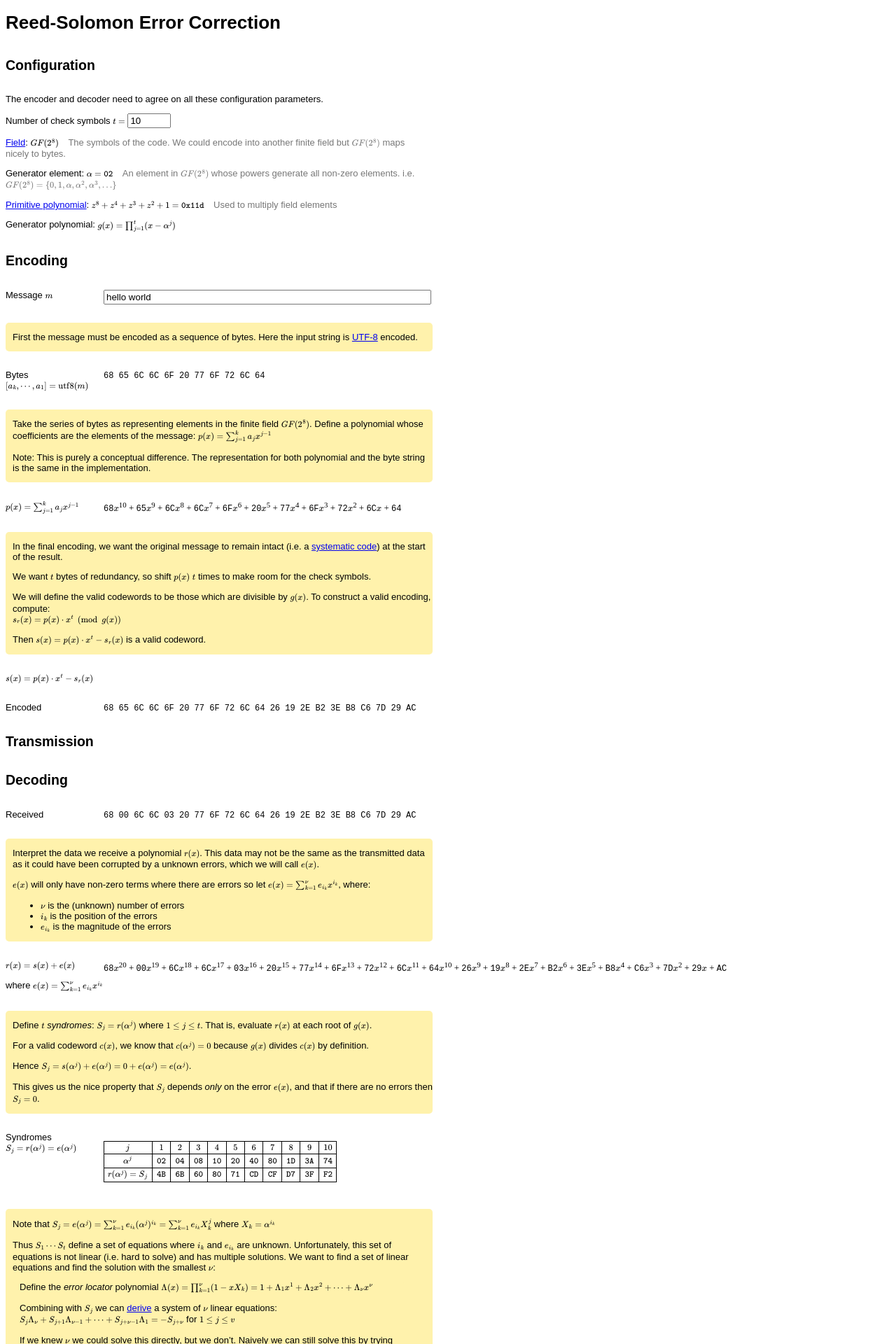
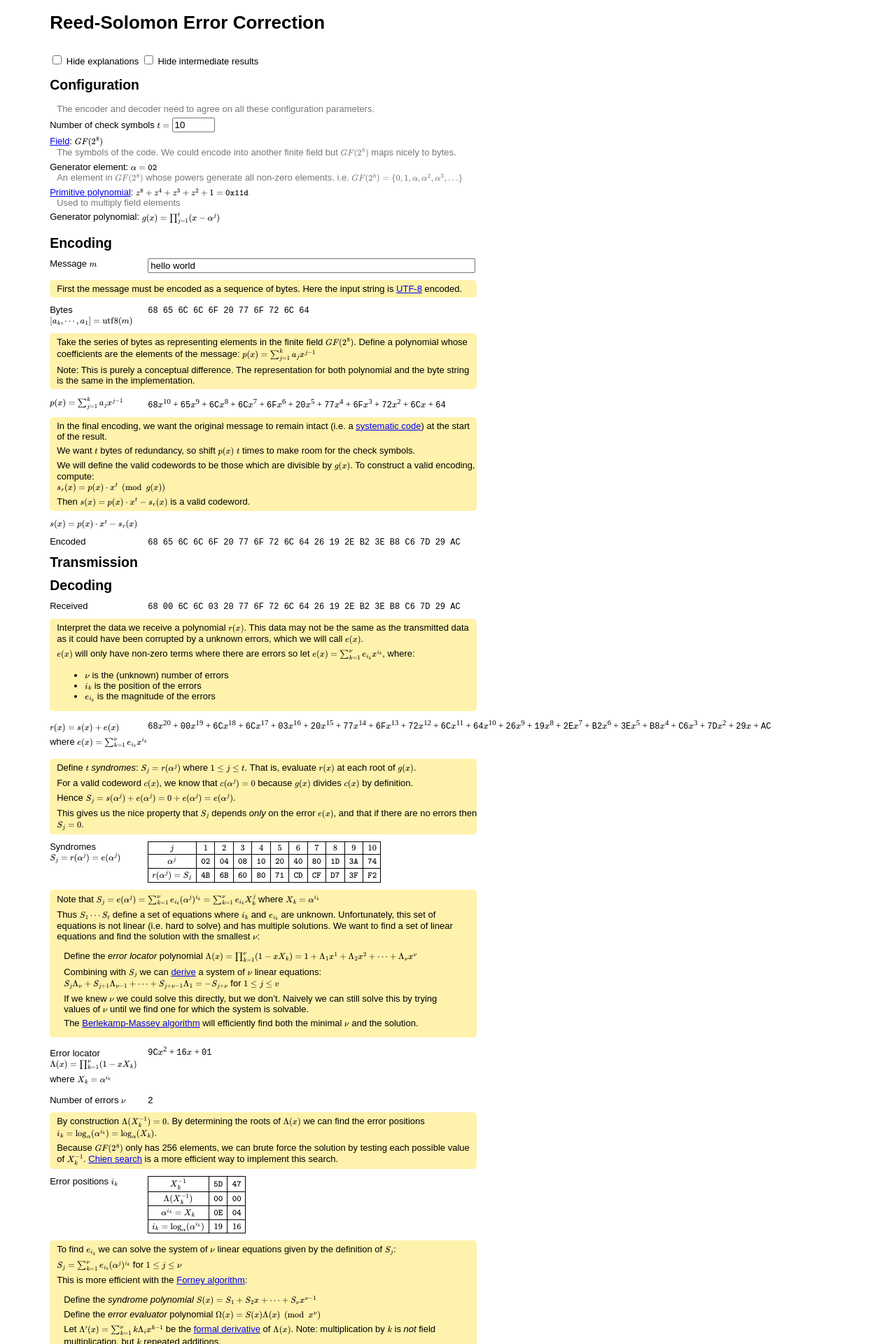
Before and after one commit to sigh/reed-solomon, a Jekyll site: the page built from index.md, in a window 1280 px wide. Shown: the top 1920 px of the page at 70% size. Built offline with Jekyll 4.4.1, drawn with Linux system fonts in a browser that asks for light colours.

Commit message:
Add options to hide extra detail.
Restyle so that the whole page is more compact.

```diff
--- a/_layouts/default.html
+++ b/_layouts/default.html
@@ -8,8 +8,8 @@
 
 {% include mathjax.html %}
 
-    <script src="reed_solomon.js"></script>
-    <script src="page.js"></script>
+    <script src="{{ '/reed_solomon.js' | relative_url }}"></script>
+    <script src="{{ '/page.js' | relative_url }}"></script>
     <script>
       window.addEventListener('load', () => { initPage(); });
     </script>
@@ -28,12 +28,6 @@
       </section>
     </div>
 
-    <div class="container">
-      <section id="downloads">
-        <a href="{{ site.github.repository_url }}" class="btn btn-github"><span class="icon"></span>View on GitHub</a>
-      </section>
-    </div>
-
     {% if site.google_analytics %}
       <script>
         (function(i,s,o,g,r,a,m){i['GoogleAnalyticsObject']=r;i[r]=i[r]||function(){
--- a/assets/css/style.css
+++ b/assets/css/style.css
@@ -1,11 +1,11 @@
-#message-input {
-  max-width: 460px;
-  width: 90%;
-}
-
 body {
   font-family: sans-serif;
   font-size: small;
+}
+
+.container {
+  width: 90%;
+  margin: 0 auto;
 }
 
 #main_content {
@@ -15,8 +15,20 @@ body {
   align-items: top;
 }
 
+p, #main_content > * {
+  margin: 5px 0px;
+}
+#main_content mjx-container {
+  margin: 0px;
+}
+
 .bytes {
   font-family: monospace;
+}
+
+#message-input {
+  max-width: 460px;
+  width: 90%;
 }
 
 input[type=number]{
@@ -30,7 +42,7 @@ blockquote {
   border-radius: 5px;
 }
 
-h2,#configuration,blockquote {
+h2,#configuration,blockquote,#overview {
   grid-column: 1 / span 2;
   max-width: 600px;
 }
@@ -49,3 +61,10 @@ h2,#configuration,blockquote {
   padding: 2px 5px;
   border-radius: 2px;
 }
+
+.hide-intermediate {
+  display: none;
+}
+.hide-explanation {
+  display: none;
+}
--- a/index.md
+++ b/index.md
@@ -3,11 +3,22 @@ layout: default
 title: Reed-Solomon Error Correction
 ---
 
+<div id="overview" markdown=1>
+
+<input id="hide-explanations" type="checkbox">
+<label for="hide-explanations">Hide explanations</label>
+<input id="hide-intermediate" type="checkbox">
+<label for="hide-intermediate">Hide intermediate results</label>
+
+</div>
+
 ## Configuration
 
 <div id="configuration" markdown=1>
 
+  <span class="clarification">
   The encoder and decoder need to agree on all these configuration parameters.
+  </span>
 
   Number of check symbols \\(t = \\) <input type="number" value="10">
 
@@ -49,6 +60,8 @@ Bytes \\([a_k, \\cdots, a_1] = \\text{utf8}(m) \\)
 
 <span class="bytes" id="message-utf8"></span>
 
+<!-- start-intermediate-results -->
+
 > Take the series of bytes as representing elements in the finite field
 > \\(GF(2^8)\\).
 > Define a polynomial whose coefficients are the elements of the message:
@@ -78,6 +91,8 @@ Bytes \\([a_k, \\cdots, a_1] = \\text{utf8}(m) \\)
 
 <span class="polynomial" id="message-poly-shifted"></span>
 
+<!-- end-intermediate-results -->
+
 Encoded
 
 <span class="bytes" id="message-encoded"></span>
@@ -89,6 +104,8 @@ Encoded
 Received
 
 <span class="bytes" id="recieved-encoded"></span>
+
+<!-- start-intermediate-results -->
 
 > Interpret the data we receive a polynomial \\(r(x)\\). This data may
 > not be the same as the transmitted data as it could have been corrupted
@@ -219,6 +236,8 @@ Decoded polynomial
 
 <span class="polynomial" id="decoded-poly"></span>
 
+<!-- end-intermediate-results -->
+
 Decoded bytes
 \\([a'\_k, \\cdots, a'\_1]\\)
 where
--- a/page.js
+++ b/page.js
@@ -1,9 +1,11 @@
 const initPage = () => {
   let input = document.getElementById('message-input');
-  let display = new Display();
+  let display = new AlgorithmDisplay();
+
   input.oninput = (e => display.updateMessage(input.value));
+  input.oninput();
 
-  input.oninput();
+  setUpVisibilityOptions();
 };
 
 const toHexString = (n) => {
@@ -41,7 +43,52 @@ const deferUntilAnimationFrame = (fn) => {
   });
 };
 
-class Display {
+const setUpVisibilityOptions = () => {
+  let allExplanations = [
+    ...document.getElementsByTagName('blockquote'),
+    ...document.getElementsByClassName('clarification')];
+
+  const setDisplayClass = (nodes, cssClass, display) => {
+    if (display) {
+      for (const node of nodes) node.classList.add(cssClass);
+    } else {
+      for (const node of nodes) node.classList.remove(cssClass);
+    }
+  };
+
+  let hideExplanations = document.getElementById('hide-explanations');
+  hideExplanations.onchange = () => {
+    setDisplayClass(
+      allExplanations, 'hide-explanation', hideExplanations.checked);
+  };
+
+  let intermediateNodes = [];
+  let inIntermediateSection = false;
+  for (const node of document.getElementById('main_content').childNodes) {
+    switch (node.nodeType) {
+      case Node.COMMENT_NODE:
+        if (node.data.trim() == 'end-intermediate-results') {
+          inIntermediateSection = false;
+        } else if (node.data.trim() == 'start-intermediate-results') {
+          inIntermediateSection = true;
+        }
+        break;
+
+      case Node.ELEMENT_NODE:
+        if (inIntermediateSection) intermediateNodes.push(node);
+        break;
+    }
+  }
+
+  let hideIntermediate = document.getElementById('hide-intermediate');
+  hideIntermediate.onchange = () => {
+    setDisplayClass(
+      intermediateNodes, 'hide-intermediate', hideIntermediate.checked);
+  };
+
+};
+
+class AlgorithmDisplay {
   constructor() {
     this._elements = {
       utf8In: document.getElementById('message-utf8'),
```
